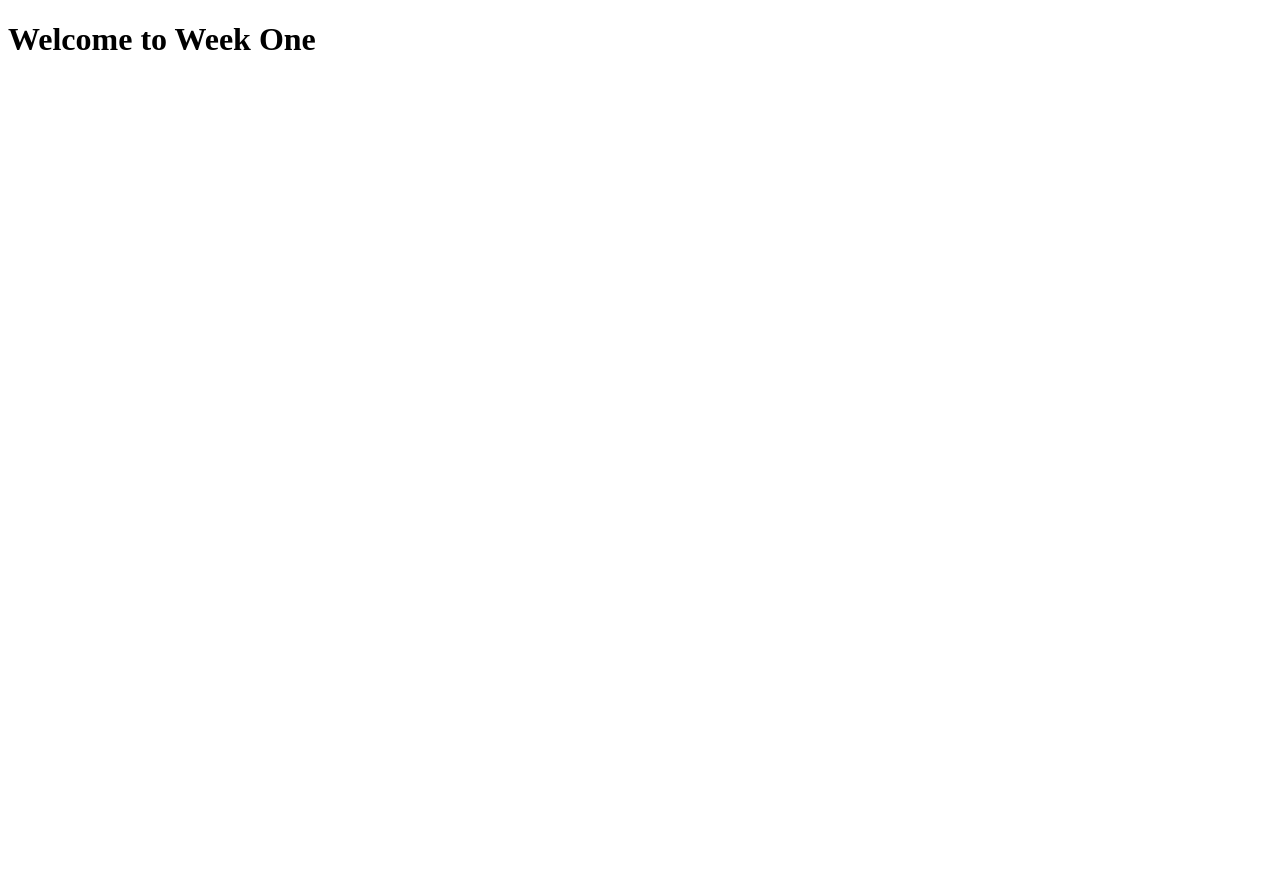
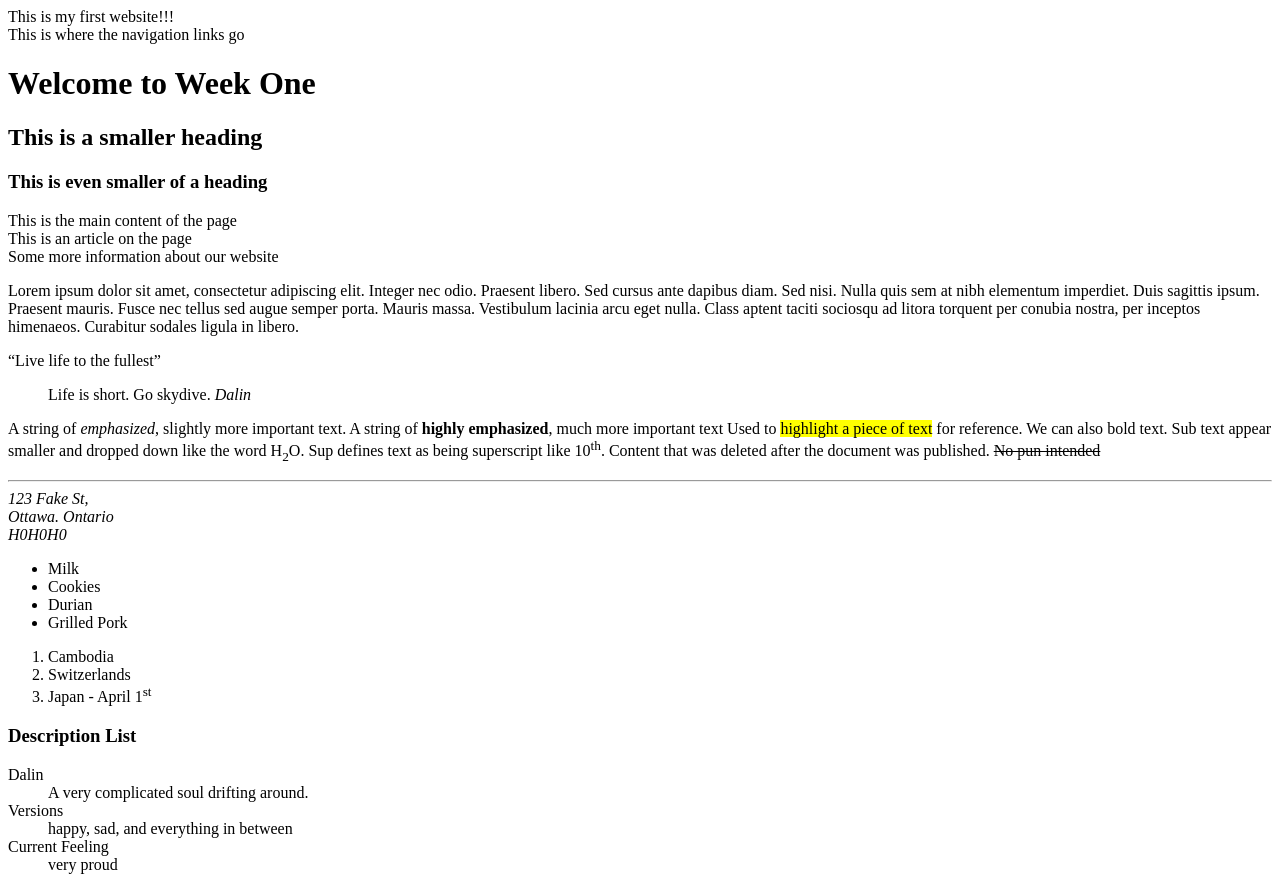
Before and after one commit to bac00001/week-3, a plain HTML site: page index.html in a window 1280 px wide. Before the commit the page ends 800 px from the top, so only its background shows below. Drawn offline with Linux system fonts and the light colour scheme.

Commit message:
Adds html tags to the index

```diff
--- a/index.html
+++ b/index.html
@@ -9,7 +9,81 @@
 </head>
 
 <body>
-    <h1>Welcome to Week One</h1>
+    <header>
+        This is my first website!!!
+        <nav> This is where the navigation links go</nav>
+    </header>
+
+    <main>
+        <h1>Welcome to Week One</h1>
+        <h2>This is a smaller heading</h2>
+        <h3>This is even smaller of a heading</h3>
+
+        This is the main content of the page
+
+        <article> This is an article on the page</article>
+        <section>Some more information about our website</section>
+
+        <p>Lorem ipsum dolor sit amet, consectetur adipiscing elit. Integer nec odio. Praesent libero. Sed cursus ante dapibus diam. Sed nisi. Nulla quis sem at nibh elementum imperdiet. Duis sagittis ipsum. Praesent mauris. Fusce nec tellus sed augue semper porta. Mauris massa. Vestibulum lacinia arcu eget nulla. Class aptent taciti sociosqu ad litora torquent per conubia nostra, per inceptos himenaeos. Curabitur sodales ligula in libero.</p>
+
+        <q>Live life to the fullest</q>
+
+        <blockquote>
+            Life is short. Go skydive. <cite>Dalin</cite>
+        </blockquote>
+
+        <p>
+            A string of <em>emphasized</em>, slightly more important text.
+            A string of <strong>highly emphasized</strong>, much more important text
+            Used to <mark>highlight a piece of text</mark> for reference.
+            We can also <bold>bold</bold> text.
+            Sub text appear smaller and dropped down like the word H<sub>2</sub>O.
+            Sup defines text as being superscript like 10<sup>th</sup>.
+            Content that was deleted after the document was published. <del datetime="09/21/2022">No pun intended</del>
+        </p>
+
+        <hr>
+
+        <address>123 Fake St, <br>Ottawa. Ontario<br>  H0H0H0</address>
+
+        <div></div>
+
+    </main>
+
+    <div>
+        <ul>
+            <li>Milk</li>
+            <li>Cookies</li>
+            <li>Durian</li>
+            <li>Grilled Pork</li>
+        </ul>
+    </div>
+
+
+    <span>
+        <ol>
+            <li>Cambodia</li>
+            <li>Switzerlands</li>
+            <li>Japan - April 1<sup>st</sup></li>
+        </ol>
+    </span>
+
+    <div>
+        <h3>Description List</h3>
+        <dl>
+            <dt>Dalin</dt>
+            <dd>A very complicated soul drifting around.</dd>
+
+            <dt>Versions</dt>
+            <dd>happy, sad, and everything in between</dd>
+
+            <dt>Current Feeling</dt>
+            <dd>very proud</dd>
+        </dl>
+    </div>
+
+
+
 </body>
 
 
```
